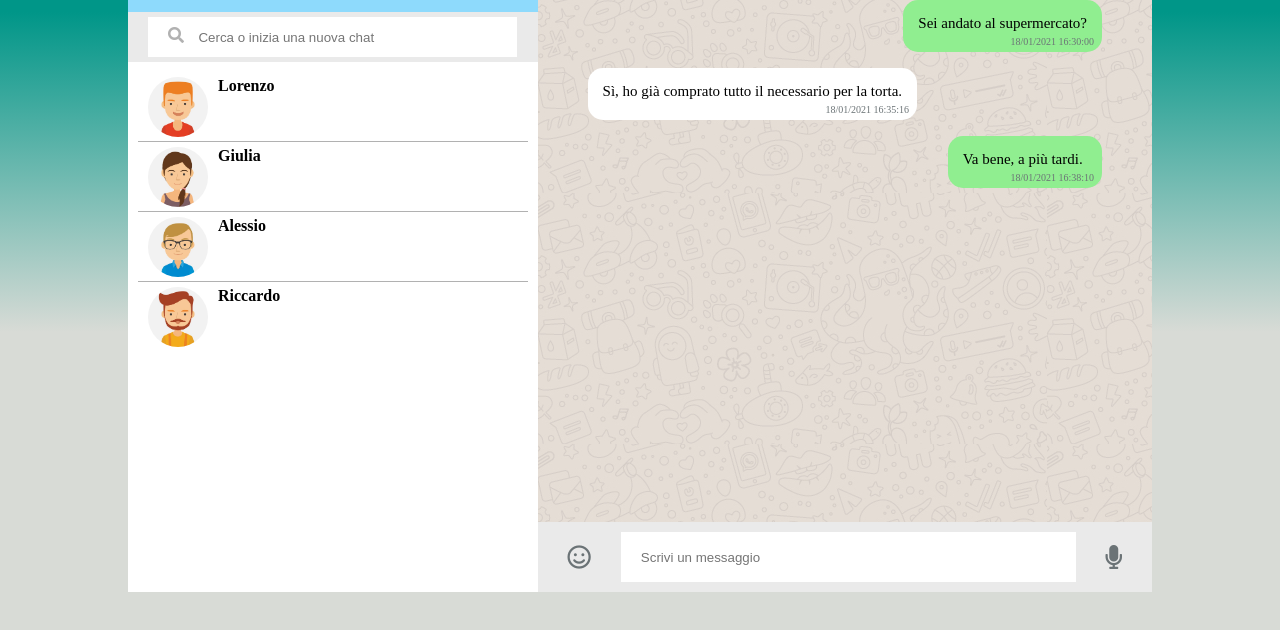
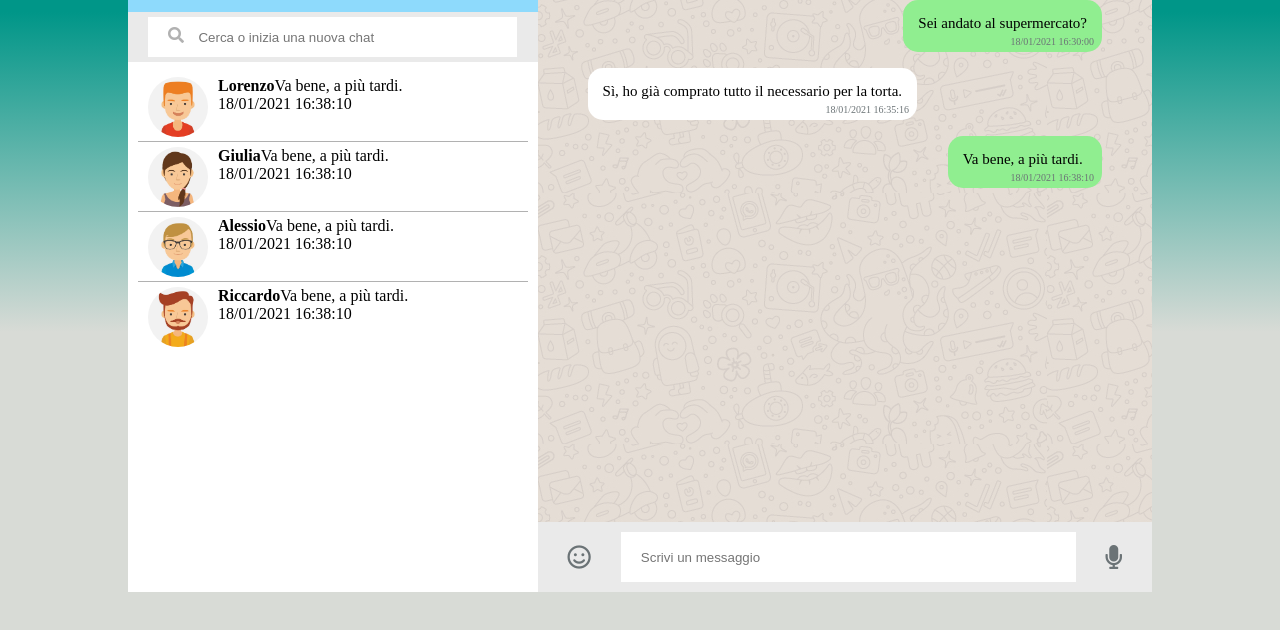
Before and after one commit to federico-chiello/js-html-css-boolzap, a plain HTML site: page index.html in a window 1280 px wide. Shown: the part 148-778 px from the top of the page. Drawn offline with nearby package versions, Linux system fonts and the light colour scheme.

Commit message:
visualizzare ultimo messaggio nella lista contatti

```diff
--- a/index.html
+++ b/index.html
@@ -47,6 +47,8 @@
         <div class="contact" v-for="(element, index) in contacts" @click="chooseContact(index)"  v-if="element.visible == true">
           <img :src="element.avatar" alt="" class="left">
           <span class="left"><strong>{{ element.name }}</strong></span>
+          <div>{{ contacts[counter].messages[contacts[counter].messages.length - 1].text}}</div>
+          <div>{{ contacts[counter].messages[contacts[counter].messages.length - 1].date}}</div>
         </div>
       </div>
     </div>
```
